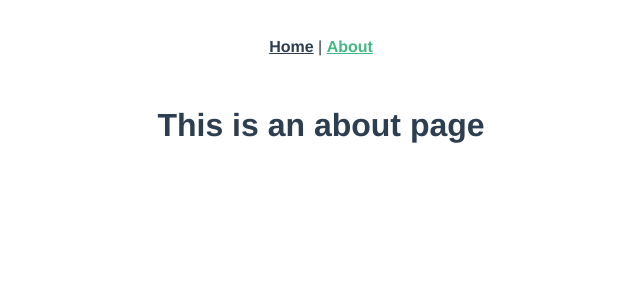
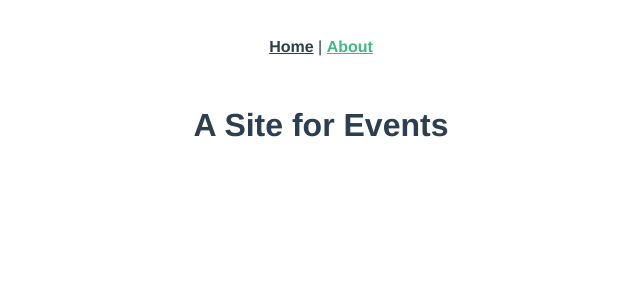
Before and after one commit to TLWoodJr/VueMastery, a Vue app in the folder real-world-vue/: page /about in a window 1280 px wide. Shown: the top 300 px of the page, without its empty margins (319-959 px from the left). Built offline with nearby package versions, Linux system fonts and the light colour scheme.

Commit message:
refactored router

```diff
--- a/real-world-vue/src/views/AboutView.vue
+++ b/real-world-vue/src/views/AboutView.vue
@@ -1,5 +1,5 @@
 <template>
   <div class="about">
-    <h1>This is an about page</h1>
+    <h1>A Site for Events</h1>
   </div>
 </template>
```
Also changed, not shown: real-world-vue/src/router/index.js (+4 -3 lines), real-world-vue/src/views/EventListView.vue (renamed from real-world-vue/src/views/HomeView.vue).
